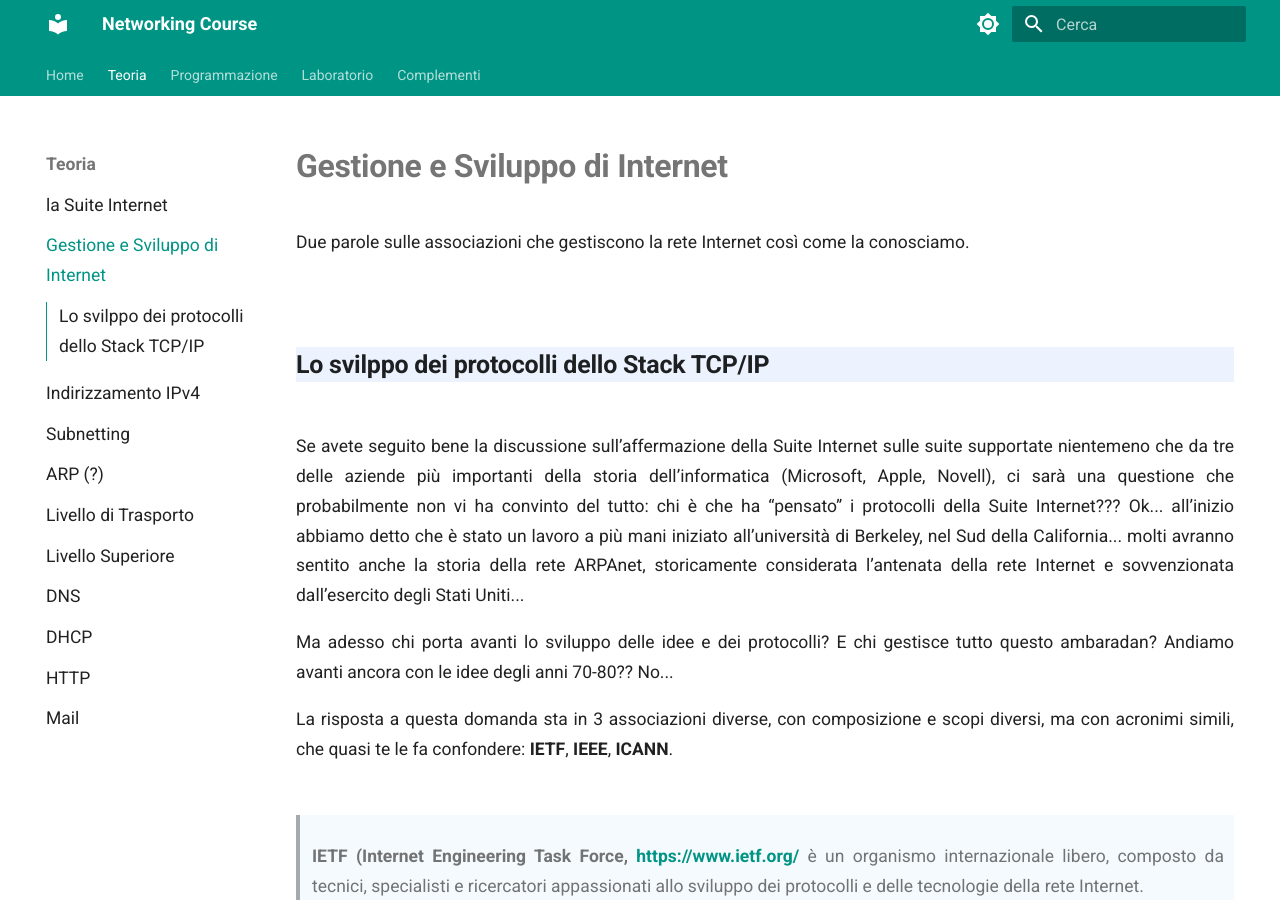
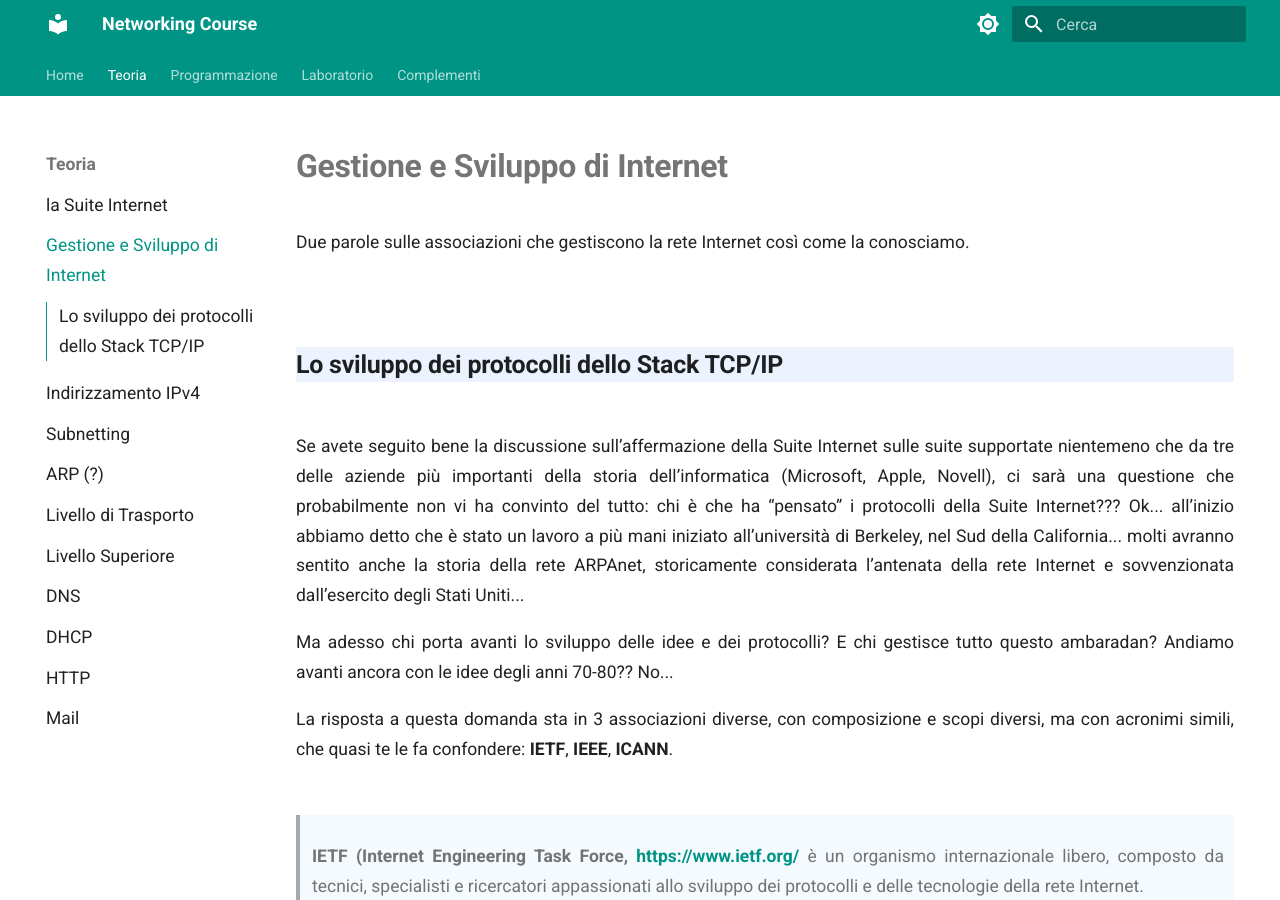
Before and after one commit to adjamhub/nethandouts, an MkDocs documentation site: the page built from docs/teoria/02_assoc.md, in a window 1280 px wide and 900 px high. Built offline with MkDocs 1.6.1 and Material for MkDocs 9.7.7, drawn with Linux system fonts in a browser that asks for light colours.

Commit message:
manca una u

```diff
--- a/docs/teoria/02_assoc.md
+++ b/docs/teoria/02_assoc.md
@@ -3,7 +3,7 @@
 Due parole sulle associazioni che gestiscono la rete Internet così come la conosciamo.
 
 
-## Lo svilppo dei protocolli dello Stack TCP/IP
+## Lo sviluppo dei protocolli dello Stack TCP/IP
 
 Se avete seguito bene la discussione sull’affermazione della Suite Internet sulle suite supportate
 nientemeno che da tre delle aziende più importanti della storia dell’informatica (Microsoft, Apple,
```
